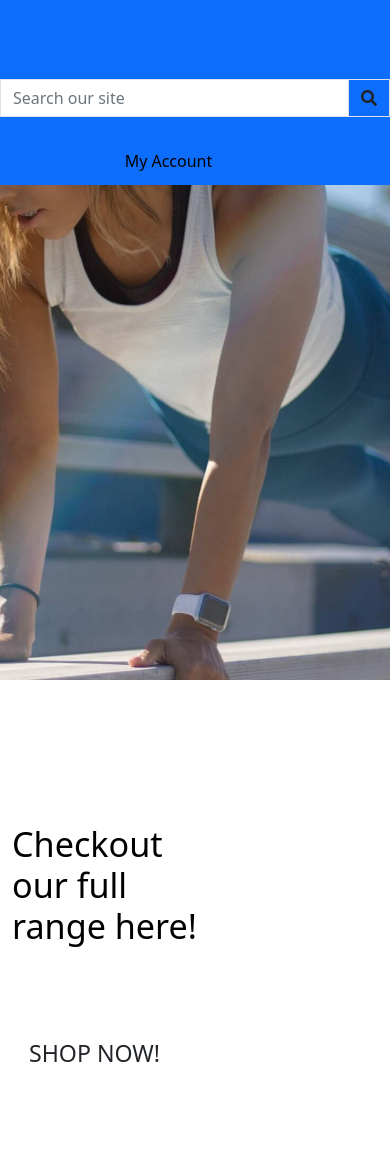
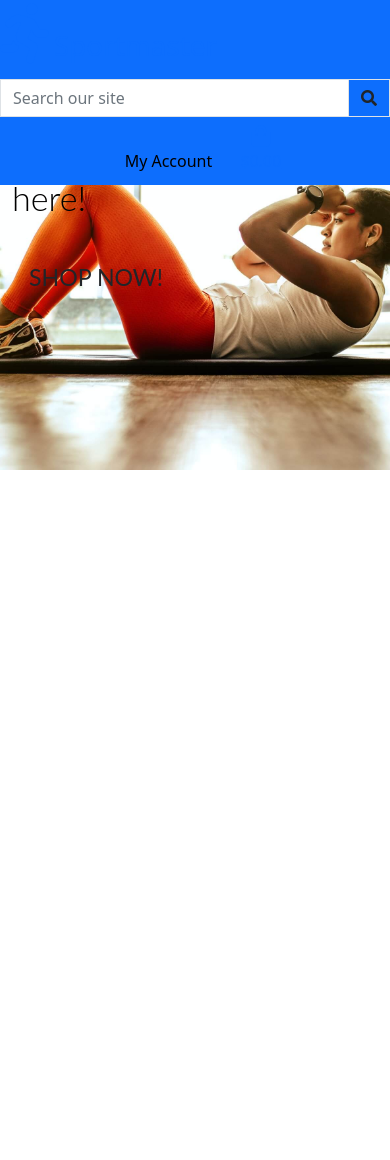
Before and after one commit to Code-Institute-Submissions/StephenJ2020-Sportmaster_JanResub, a Django app: page / in a window 390 px wide. After the commit the page ends 470 px from the top, so only its background shows below. Run offline with Django 3.2, Linux system fonts and the light colour scheme; some libraries are stand-ins or nearby versions.

Commit message:
feat: Resolve issue with hero img responsiveness

```diff
--- a/home/templates/home/index.html
+++ b/home/templates/home/index.html
@@ -2,18 +2,10 @@
 {% load static %}
 
 {% block page_header %}
-    <div class="container header-container">
+    <div class="container-fluid mt-5 pt-5 hp-hero">
         <div class="row">
-            <div class="col hp-hero"> </div>
-        </div>
-    </div>
-{% endblock %}
-
-{% block content %}
-    <div class="container h-50 my-5">
-        <div class="row h-50">
-            <div class="col-7 col-md-6 my-5">
-                <h1 class="display-4 logo-font text-black py-5">
+            <div class="col-7 col-md-6">
+                <h1 class="display-4">
                     Checkout our full range here!
                 </h1>
                 <div class="my-4">
@@ -25,3 +17,7 @@
         </div>
     </div>
 {% endblock %}
+
+{% block content %}
+
+{% endblock %}
--- a/static/css/base.css
+++ b/static/css/base.css
@@ -1,15 +1,43 @@
-html {
-    height: 100%;
+
+* {
+    margin: 0;
+    padding: 0;
+    border: 0;
     scroll-behavior: smooth;
+    box-sizing: border-box;
+  }
+
+
+.hp-hero {
+    background: url("/media/homepage-hero.jpg") no-repeat center;
+    background-size: cover;
+    width: 100%;
+    height: auto;
+    min-height: 50vh;
+    bottom: 100px;
+    color: rgb(0, 0, 0);
+    font-family: 'Lato';
 }
 
+/* .header-text {
+    position:absolute;
+    margin: auto;
+    top: 500px;
+    left:0;
+    right: 0;
+    bottom:900px;
+    overflow-x: hidden;
+  }
 
+  .header-container {
+   position: relative;
+   width: 100%;
+   height: 50vh;
+  } */
 
-.hp-hero{
-    background: url("/media/homepage-hero.jpg") no-repeat center center fixed;
-    background-size: cover;
+  /* .responsive-img {
+    width: 100%;
+    height: auto;
+  } */
 
-    height: calc(100vh - 164px);
-    color: #555;
-    font-family: 'Lato';
-}
+/* Media Queries */
```
Also changed, not shown: README.md, media/homepage-hero.jpg, media/homepage-hero1.jpg (added).
